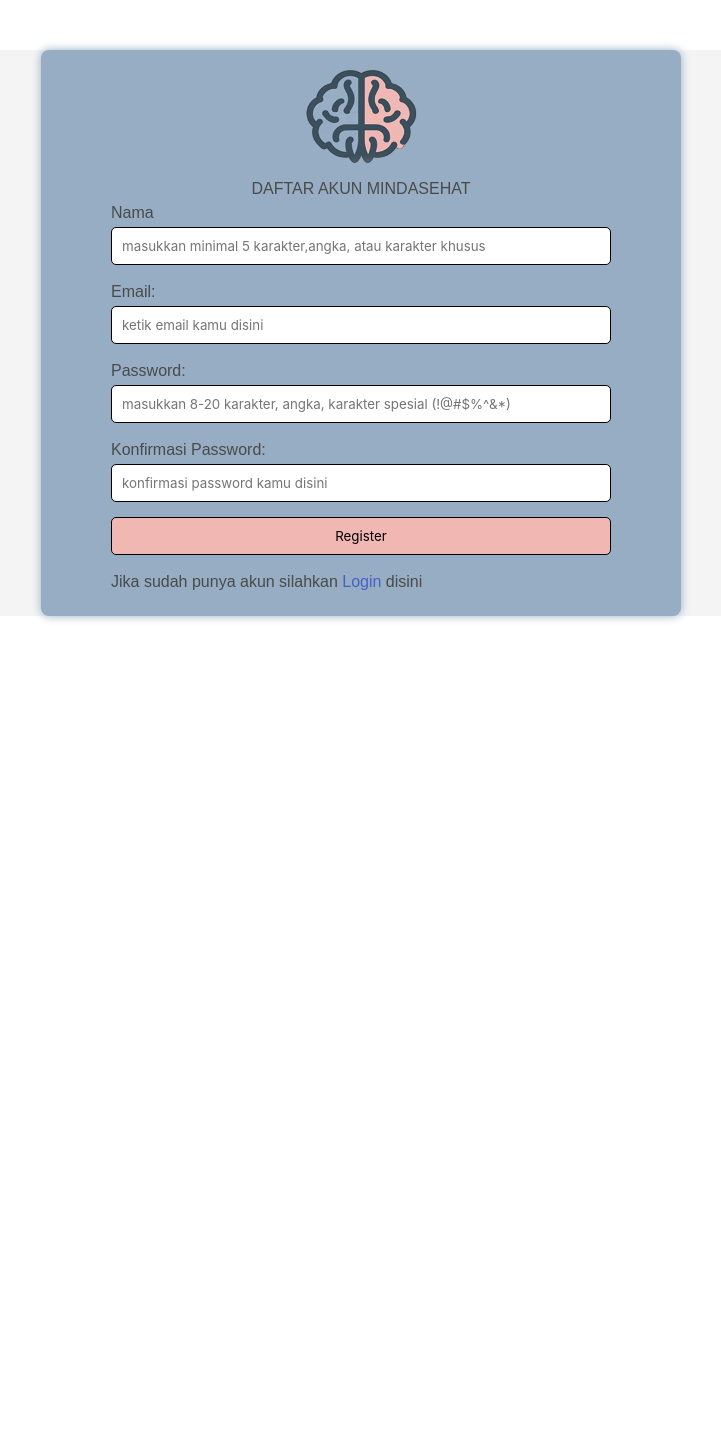
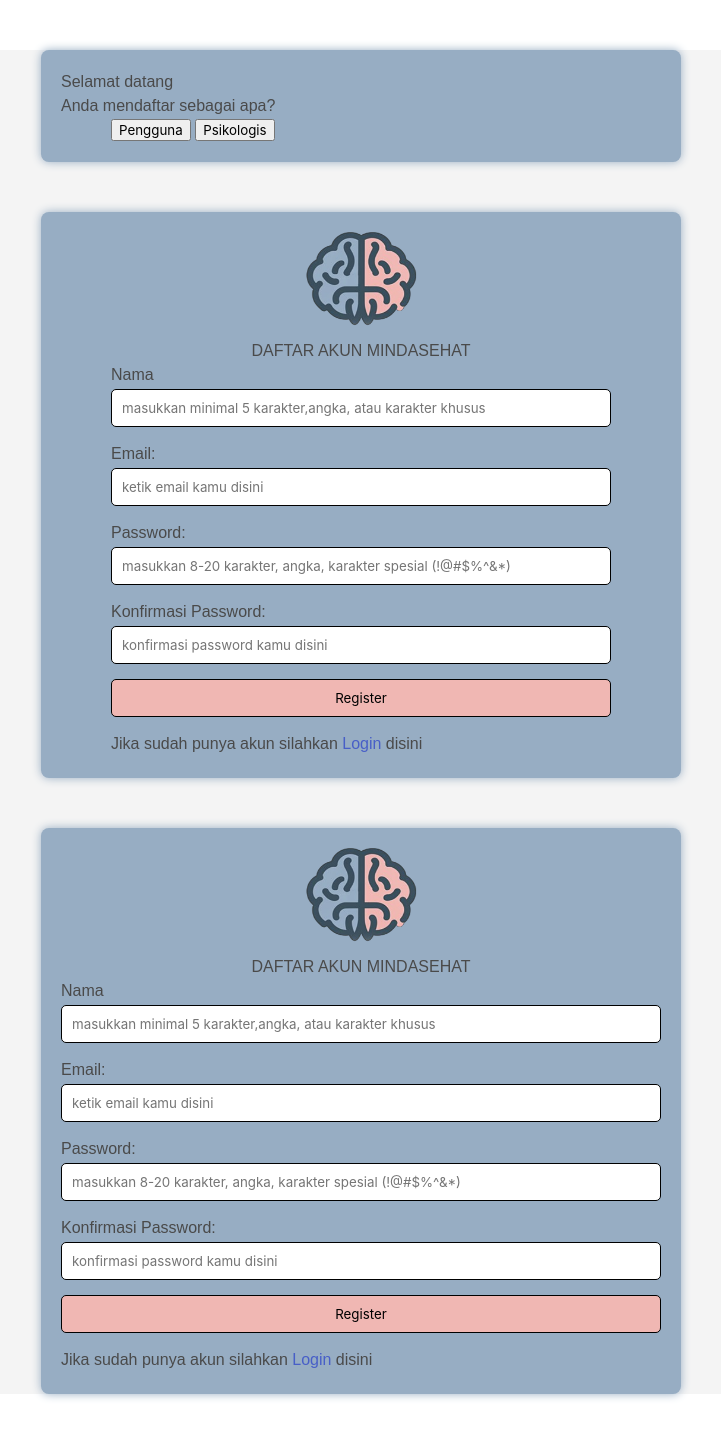
Before and after one commit to RizkyMaulanaAlfauzan/Project-MindaSehat, a Flask app: template templates/registrasi.html in a window 1280 px wide. Shown: the whole page, without its empty margins (279-1000 px from the left). Before the commit the page ends 621 px from the top, so only its background shows below. Run offline with Flask 3, Linux system fonts and the light colour scheme; the template is opened without the code that fills it, so the values that code supplies are empty; some libraries are stand-ins or nearby versions.

Commit message:
registrasi

```diff
--- a/app.py
+++ b/app.py
@@ -8,6 +8,7 @@ from flask import (
     url_for
 )
 
+import uuid
 from pymongo import MongoClient
 import jwt
 from datetime import datetime, timedelta
@@ -20,44 +21,82 @@ from os.path import join, dirname
 app = Flask(__name__)
 
 
-dotenv_path = join(dirname(__file__), '.env')
-load_dotenv(dotenv_path)
-
-MONGODB_URI = os.environ.get("MONGODB_URI")
-DB_NAME =  os.environ.get("DB_NAME")
-
-client = MongoClient(MONGODB_URI)
-db = client[DB_NAME]
+client = MongoClient('mongodb+srv://themorpheus120:ckiki120@cluster0.tehpjze.mongodb.net/?retryWrites=true&w=majority&appName=AtlasApp')
+db = client.dbsparta_plus_final
 
 app.config['TEMPLATES_AUTO_RELOAD'] = True
 
 SECRET_KEY = "KELOMPOKLIMA"
 
+
 @app.route("/")
 def home():
-    return render_template("buatJadwal.html")
+    return render_template("index.html")
 
-@app.route('/registrasi', methods=['GET'])
-def show_registration_page():
-    return render_template('registrasi.html')
+@app.route("/konsultasi")
+def konsul():
+    return render_template("konsultasi.html")
 
-@app.route('/registrasi', methods=['POST'])
-def register():
-    if request.method == 'POST':
-        name = request.form['name']
-        email = request.form['email']
-        password = request.form['password']
+@app.route("/buatJadwal")
+def buatJadwal():
+    return render_template("home/buatJadwal.html")
 
-        if db.users.find_one({'name': name}):
-            return 'Nama sudah digunakan, gunakan nama lain'
+@app.route("/sign-up")
+def sign_up():
+    msg = request.args.get("msg")
+    return render_template("registrasi.html", msg=msg)
 
-        db.users.insert_one({
-            'name': name,
-            'email': email,
-            'password': password
-        })
+@app.route("/sign_up/user", methods=["POST"])
+def sign_up_user():
+    theId = f"{uuid.uuid1()}"
+    username_receive = request.form["name"]
+    email_receive = request.form["email"]
+    email_info = db.user.find_one({"email": email_receive})
+    password_receive = request.form["password"]
+    confirm_password_receive = request.form["confirm_password"]
+    if email_info:
+        return redirect(url_for("sign_up", msg="Email Anda Sudah Terdaftar"))
+    if len(password_receive) < 8:
+        return redirect(url_for("sign_up", msg="Password Anda Terlalu Pendek"))
+    if password_receive != confirm_password_receive:
+        return redirect(url_for("sign_up", msg="Password Anda Tidak valid, Mohon di cek kembali!!!"))
+    password_hash = hashlib.sha256(password_receive.encode("utf-8")).hexdigest()
+    doc = {
+        "uuid": theId,
+        "username": username_receive,
+        "email": email_receive,
+        "password": password_hash,  # password
+    }
+    db.user.insert_one(doc)
+    # return jsonify({"result": "success"})
+    return redirect(url_for("login", msg="Silahkan Login"))
 
-        return redirect('/login')
+
+@app.route("/sign_up/psikologis", methods=["POST"])
+def sign_up_psikologis():
+    theId = f"{uuid.uuid1()}"
+    username_receive = request.form["name"]
+    email_receive = request.form["email"]
+    email_info = db.psikologis.find_one({"email": email_receive})
+    password_receive = request.form["password"]
+    confirm_password_receive = request.form["confirm_password"]
+    if email_info:
+        return redirect(url_for("sign_up", msg="Email Anda Sudah Terdaftar"))
+    if len(password_receive) < 8:
+        return redirect(url_for("sign_up", msg="Password Anda Terlalu Pendek"))
+    if password_receive != confirm_password_receive:
+        return redirect(url_for("sign_up", msg="Password Anda Tidak valid, Mohon di cek kembali!!!"))
+    password_hash = hashlib.sha256(password_receive.encode("utf-8")).hexdigest()
+    doc = {
+        "uuid": theId,
+        "username": username_receive,
+        "email": email_receive,
+        "password": password_hash,  # password
+    }
+    db.psikologis.insert_one(doc)
+    # return jsonify({"result": "success"})
+    return redirect(url_for("login", msg="Silahkan Login"))
+
 
 @app.route('/login', methods=['GET', 'POST'])
 def login():
--- a/templates/registrasi.html
+++ b/templates/registrasi.html
@@ -1,11 +1,9 @@
 <!DOCTYPE html>
 <html lang="en">
+
 <head>
     <title>REGISTRASI | MINDASEHAT</title>
-    <link
-      rel="stylesheet"
-      href="https://cdn.jsdelivr.net/npm/bulma@0.9.1/css/bulma.min.css"
-    />
+    <link rel="stylesheet" href="https://cdn.jsdelivr.net/npm/bulma@0.9.1/css/bulma.min.css" />
     <script src="https://ajax.googleapis.com/ajax/libs/jquery/3.5.1/jquery.min.js"></script>
     <script src="https://cdnjs.cloudflare.com/ajax/libs/popper.js/1.16.0/umd/popper.min.js"></script>
     <script src="https://maxcdn.bootstrapcdn.com/bootstrap/4.5.2/js/bootstrap.min.js"></script>
@@ -18,25 +16,30 @@
         margin: 0;
         padding: 0;
     }
+
     .container {
         width: 50%;
         margin: 50px auto;
         background-color: #97adc3;
         padding: 20px;
         border-radius: 8px;
-        box-shadow: 0 0 10px rgba(151,173,195);
+        box-shadow: 0 0 10px rgba(151, 173, 195);
     }
+
     h1 {
         text-align: center;
     }
+
     form {
         max-width: 500px;
         margin: 0 auto;
     }
+
     label {
         display: block;
         margin-bottom: 2px;
     }
+
     input[type="text"],
     input[type="email"],
     input[type="password"],
@@ -45,74 +48,115 @@
         padding: 10px;
         margin-bottom: 15px;
         border-radius: 5px;
-        border: 1px solid ;
+        border: 1px solid;
     }
+
     input[type="submit"] {
-        background-color:  #f0b7b3;
+        background-color: #f0b7b3;
         color: black;
         cursor: pointer;
     }
+
     input[type="submit"]:hover {
-        background-color:#f0b7b3;
+        background-color: #f0b7b3;
     }
+
     .error {
         color: red;
         margin-top: 5px;
     }
 </style>
 <script>
-
-    function validateRegistrasi() {
-        var name = document.getElementById('name').value;
-        var email = document.getElementById('email').value;
-        var password = document.getElementById('password').value;
-        var confirmPassword = document.getElementById('confirm_password').value;
-
-        if (name.length < 5) {
-            alert("Nama harus memiliki minimal 5 karakter");
-            return false;
+    // Buat hide/show user sign up
+    function showSignUpUser() {
+        $(".select-container").hide();
+        $("#signuppsikologis").hide(); // Hide the other form
+        $("#signupuser").show(); // Show the user form
       }
 
-        if (email.indexOf('@') === -1) {
-            alert("Email harus berisi tanda '@'");
-            return false;
+      function showSignUpPsikologis() {
+        $(".select-container").hide();
+        $("#signupuser").hide(); // Hide the other form
+        $("#signuppsikologis").show(); // Show the psikologis form
       }
 
-        var passwordnya = /^(?=.*\d)(?=.*[!@#$%^&*]).{8,20}$/;
-        if (!password.match(passwordnya)) {
-            alert("Password harus memiliki 8-20 karakter, angka, dan karakter spesial (!@#$%^&*)");
-            return false;
-        }
-
-        if (password !== confirmPassword) {
-            alert("Konfirmasi password harus sama dengan password");
-            return false;
-        }
-
-        window.location.href = "/login";
-        return true;
-    }
 </script>
 </head>
+
 <body>
-<div class="container">
-    <center><img src="static/image/logomindasehat2.png" alt="Logo MindaSehat" style="width: 120px; height: 100px;"  class="logo" style="display: block; margin: 0 auto;" ></center>
+    <!-- Selection Page -->
+    <div class="container select-container">
+        {% if msg %}
+        <div class="alert alert-warning" role="alert">{{ msg }}</div>
+        {% endif %}
+        <h2>Selamat datang</h2>
+        <h5>Anda mendaftar sebagai apa?</h5>
+        <form id="selectionForm">
+            <button type="button" class="btn btn-primary" onclick="showSignUpUser()">
+                Pengguna
+            </button>
+            <button type="button" class="btn btn-primary" onclick="showSignUpPsikologis()">
+                Psikologis
+            </button>
+        </form>
+    </div>
+                <div class="container signup-container" id="signuppsikologis">
+                    <center><img src="static/image/logomindasehat2.png" alt="Logo MindaSehat"
+                            style="width: 120px; height: 100px;" class="logo" style="display: block; margin: 0 auto;">
+                    </center>
                     <h1>DAFTAR AKUN MINDASEHAT</h1>
-     <form action="/registrasi" method="POST" onsubmit="return validateRegistrasi()">
+                    <form action="/sign_up/psikologis" method="POST" >
                         <label for="email">Nama</label>
-         <input type="text" id="name" name="name" placeholder="masukkan minimal 5 karakter,angka, atau karakter khusus" >
+                        <input type="text" placeholder="masukkan minimal 5 karakter,angka, atau karakter khusus"
+                            id="name" name="name" required>
 
                         <label for="email">Email:</label>
-         <input type="email" id="email" name="email" placeholder="ketik email kamu disini" >
+                        <input type="email" placeholder="ketik email kamu disini" id="name" name="name" required>
 
                         <label for="password">Password:</label>
-         <input type="password" id="password" name="password" placeholder="masukkan 8-20 karakter, angka, karakter spesial (!@#$%^&*)" >
+                        <input type="password" id="password" name="password"
+                            placeholder="masukkan 8-20 karakter, angka, karakter spesial (!@#$%^&*)">
 
                         <label for="confirm_password">Konfirmasi Password:</label>
-         <input type="password" id="confirm_password" name="confirm_password" placeholder="konfirmasi password kamu disini">
+                        <input type="password" id="confirm_password" name="confirm_password"
+                            placeholder="konfirmasi password kamu disini">
 
                         <input type="submit" value="Register">
-         <p class="error" id="password_error" style="display: none;">Password dan konfirmasi password tidak cocok!</p>
-         <label for="confirm_password">Jika sudah punya akun silahkan <a href="/login"> Login </a> disini </a></label>
+                        <p class="error" id="password_error" style="display: none;">Password dan konfirmasi password
+                            tidak cocok!
+                        </p>
+                        <label for="confirm_password">Jika sudah punya akun silahkan <a href="/login"> Login </a> disini
+                            </a></label>
+                        </div>
+
+                            <div class="container signup-container" id="signupuser">
+                                <center><img src="static/image/logomindasehat2.png" alt="Logo MindaSehat"
+                                        style="width: 120px; height: 100px;" class="logo" style="display: block; margin: 0 auto;">
+                                </center>
+                                <h1>DAFTAR AKUN MINDASEHAT</h1>
+                                <form action="/sign_up/user" method="POST" >
+                                    <label for="email">Nama</label>
+                                    <input type="text" placeholder="masukkan minimal 5 karakter,angka, atau karakter khusus"
+                                        id="name" name="name" required>
+
+                                    <label for="email">Email:</label>
+                                    <input type="email" placeholder="ketik email kamu disini" id="name" name="name" required>
+
+                                    <label for="password">Password:</label>
+                                    <input type="password" id="password" name="password"
+                                        placeholder="masukkan 8-20 karakter, angka, karakter spesial (!@#$%^&*)">
+
+                                    <label for="confirm_password">Konfirmasi Password:</label>
+                                    <input type="password" id="confirm_password" name="confirm_password"
+                                        placeholder="konfirmasi password kamu disini">
+
+                                    <input type="submit" value="Register">
+                                    <p class="error" id="password_error" style="display: none;">Password dan konfirmasi password
+                                        tidak cocok!
+                                    </p>
+                                    <label for="confirm_password">Jika sudah punya akun silahkan <a href="/login"> Login </a> disini
+                                        </a></label>
+                                    </div>
 </body>
+
 </html>
```
Also changed, not shown: templates/index.html (added, +200 -0 lines), templates/konsultasi.html (+6 -3 lines), templates/login.html (+43 -7 lines). Lines whose indentation alone changed are shown as unchanged.
